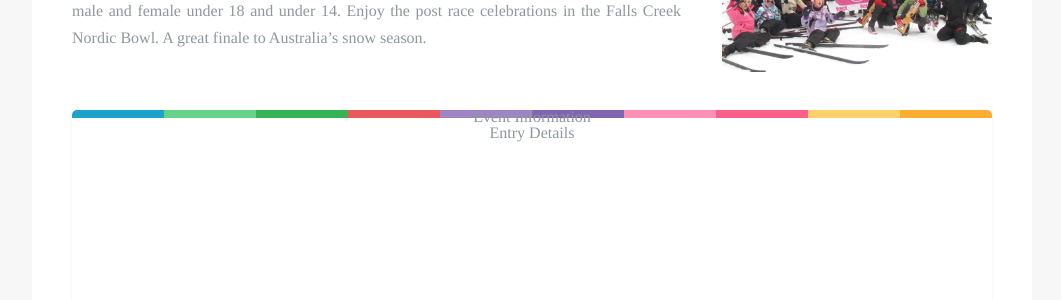
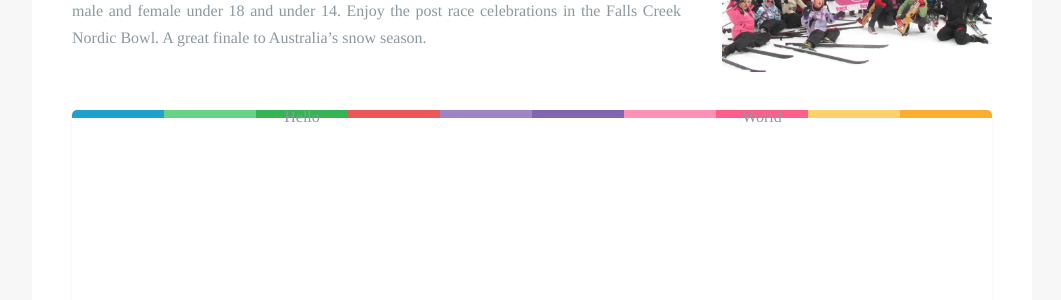
Before and after one commit to robcatto/robcatto.github.io, a Jekyll site: the page built from events/fast-&-female-lake-mountain/index.html, in a window 1280 px wide and 1156 px high. Shown: the part 443-743 px from the top of the window, without its empty margins (108-1169 px from the left). Built offline with Jekyll 4.4.1, drawn with Linux system fonts in a browser that asks for light colours; some web fonts are replaced; Markdown is read by kramdown in place of the engine named in the settings.

Commit message:
Update index.html

```diff
--- a/events/fast-&-female-lake-mountain/index.html
+++ b/events/fast-&-female-lake-mountain/index.html
@@ -75,9 +75,12 @@ layout: default
   background-image: url(http://www.discoverxcski.com/images/box-theme-strip.png);
   background-size: 100% 8px;
   clear:both;
-  margin-top: 35px;"> <div><span><h4>Event Information</h4></span></div><div><span><h4>Entry Details</h4></span></div>
+  margin-top: 35px;">
+                        <div class="column two">Hello
+                                 </div>
+                        <div class="column two">World
+                                 </div>
 
-                </div>
 
                 </section>
 
```
